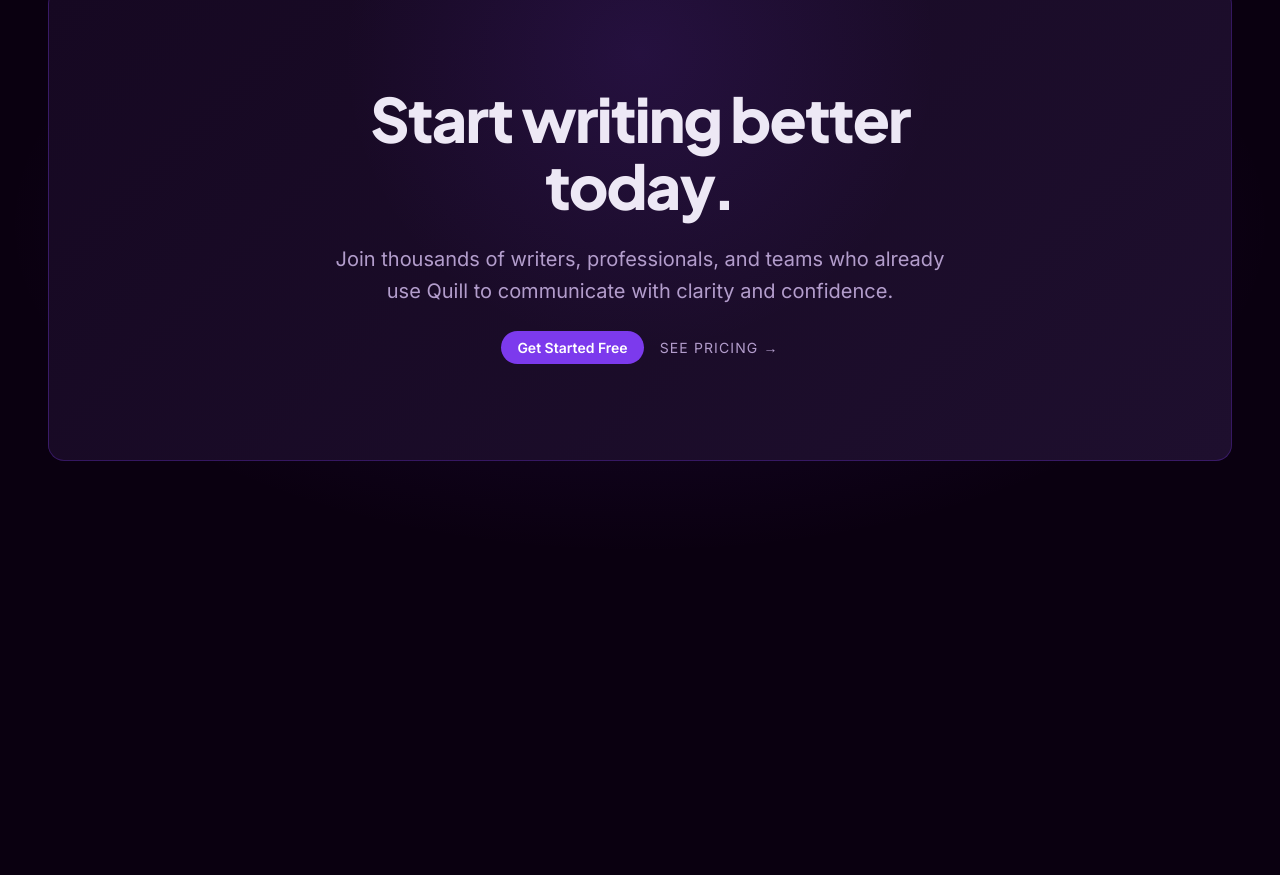
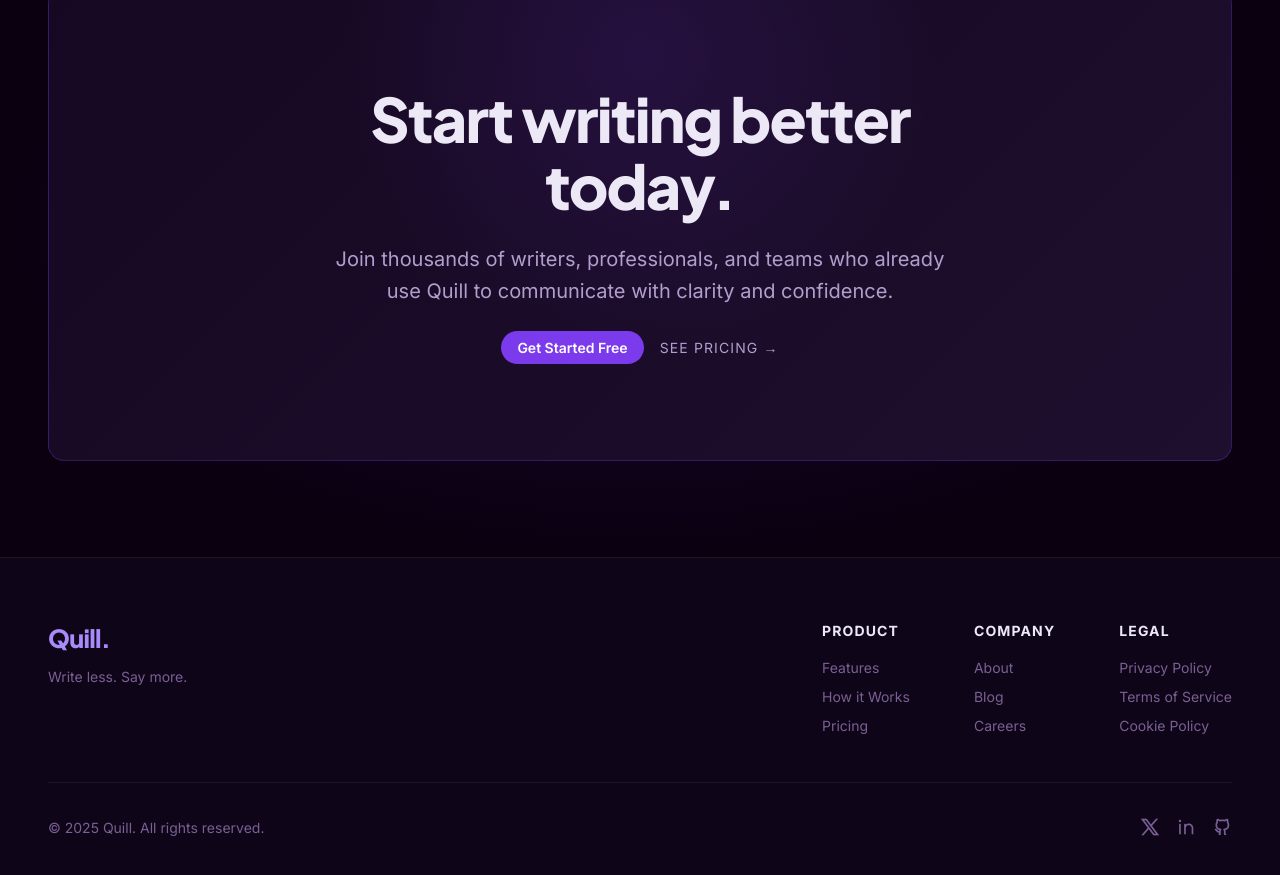
Before and after one commit to azamdev105/quill-landing, a plain HTML site: page index.html in a window 1280 px wide. Shown: the part 4632-5507 px from the top of the page. Before the commit the page ends 5189 px from the top, so only its background shows below. Drawn offline with nearby package versions, Linux system fonts and the light colour scheme.

Commit message:
Structure and style footer

```diff
--- a/index.html
+++ b/index.html
@@ -303,7 +303,45 @@
             </div>
         </section>
     </main>
-    <footer class="footer"></footer>
+    <footer class="footer">
+        <div class="container">
+            <div class="footer__top">
+                <div class="footer__brand">
+                    <a href="#home" class="footer__logo">Quill.</a>
+                    <p class="footer__tagline">Write less. Say more.</p>
+                </div>
+                <div class="footer__links">
+                    <div class="footer__col">
+                        <h4 class="footer__col-title">Product</h4>
+                        <a href="#features">Features</a>
+                        <a href="#how">How it Works</a>
+                        <a href="#pricing">Pricing</a>
+                    </div>
+                    <div class="footer__col">
+                        <h4 class="footer__col-title">Company</h4>
+                        <a href="#">About</a>
+                        <a href="#">Blog</a>
+                        <a href="#">Careers</a>
+                    </div>
+                    <div class="footer__col">
+                        <h4 class="footer__col-title">Legal</h4>
+                        <a href="#">Privacy Policy</a>
+                        <a href="#">Terms of Service</a>
+                        <a href="#">Cookie Policy</a>
+                    </div>
+                </div>
+            </div>
+            <div class="footer__bottom">
+                <p class="footer__copyright">© 2025 Quill. All rights reserved.</p>
+                <div class="footer__social">
+                    <a href="#"><i class="ri-twitter-x-line"></i></a>
+                    <a href="#"><i class="ri-linkedin-line"></i></a>
+                    <a href="https://github.com/azamdev105" target="_blank" rel="noopener noreferrer"><i
+                            class="ri-github-line"></i></a>
+                </div>
+            </div>
+        </div>
+    </footer>
 </body>
 
 </html>
--- a/script.js
+++ b/script.js
@@ -28,3 +28,13 @@
         overlay.style.display = 'none';
     });
 });
+
+const observer = new IntersectionObserver((entries) => {
+    entries.forEach(entry => {
+        if (entry.isIntersecting) {
+            entry.target.classList.add('visible');
+        }
+    });
+}, { threshold: 0.15 });
+
+document.querySelectorAll('.animate').forEach(el => observer.observe(el));
--- a/style.css
+++ b/style.css
@@ -976,8 +976,103 @@
     gap: var(--space-4);
 }
 
+/* Footer */
+.footer {
+    background-color: var(--bg-surface);
+    border-top: 1px solid var(--border-light);
+    padding-block: var(--space-16);
+}
 
+.footer__top {
+    display: flex;
+    justify-content: space-between;
+    align-items: flex-start;
+    gap: var(--space-12);
+    padding-bottom: var(--space-12);
+    border-bottom: 1px solid var(--border-light);
+}
 
+.footer__brand {
+    display: flex;
+    flex-direction: column;
+    gap: var(--space-3);
+    max-width: 200px;
+}
+
+.footer__logo {
+    font-family: var(--font-display);
+    font-size: var(--text-xl);
+    font-weight: var(--weight-black);
+    color: var(--brand-light);
+    letter-spacing: var(--letter-tight);
+}
+
+.footer__tagline {
+    font-family: var(--font-body);
+    font-size: var(--text-sm);
+    color: var(--text-tertiary);
+    line-height: var(--leading-relaxed);
+}
+
+.footer__links {
+    display: flex;
+    gap: var(--space-16);
+}
+
+.footer__col {
+    display: flex;
+    flex-direction: column;
+    gap: var(--space-3);
+}
+
+.footer__col-title {
+    font-family: var(--font-body);
+    font-size: var(--text-sm);
+    font-weight: var(--weight-bold);
+    color: var(--text-primary);
+    letter-spacing: var(--letter-wide);
+    text-transform: uppercase;
+    margin-bottom: var(--space-2);
+}
+
+.footer__col a {
+    font-family: var(--font-body);
+    font-size: var(--text-sm);
+    color: var(--text-tertiary);
+    transition: color 0.2s ease;
+}
+
+.footer__col a:hover {
+    color: var(--brand-light);
+}
+
+.footer__bottom {
+    display: flex;
+    justify-content: space-between;
+    align-items: center;
+    padding-top: var(--space-8);
+}
+
+.footer__copyright {
+    font-family: var(--font-body);
+    font-size: var(--text-sm);
+    color: var(--text-tertiary);
+}
+
+.footer__social {
+    display: flex;
+    gap: var(--space-4);
+}
+
+.footer__social a {
+    color: var(--text-tertiary);
+    font-size: var(--text-lg);
+    transition: color 0.2s ease;
+}
+
+.footer__social a:hover {
+    color: var(--brand-light);
+}
 
 
 
```
